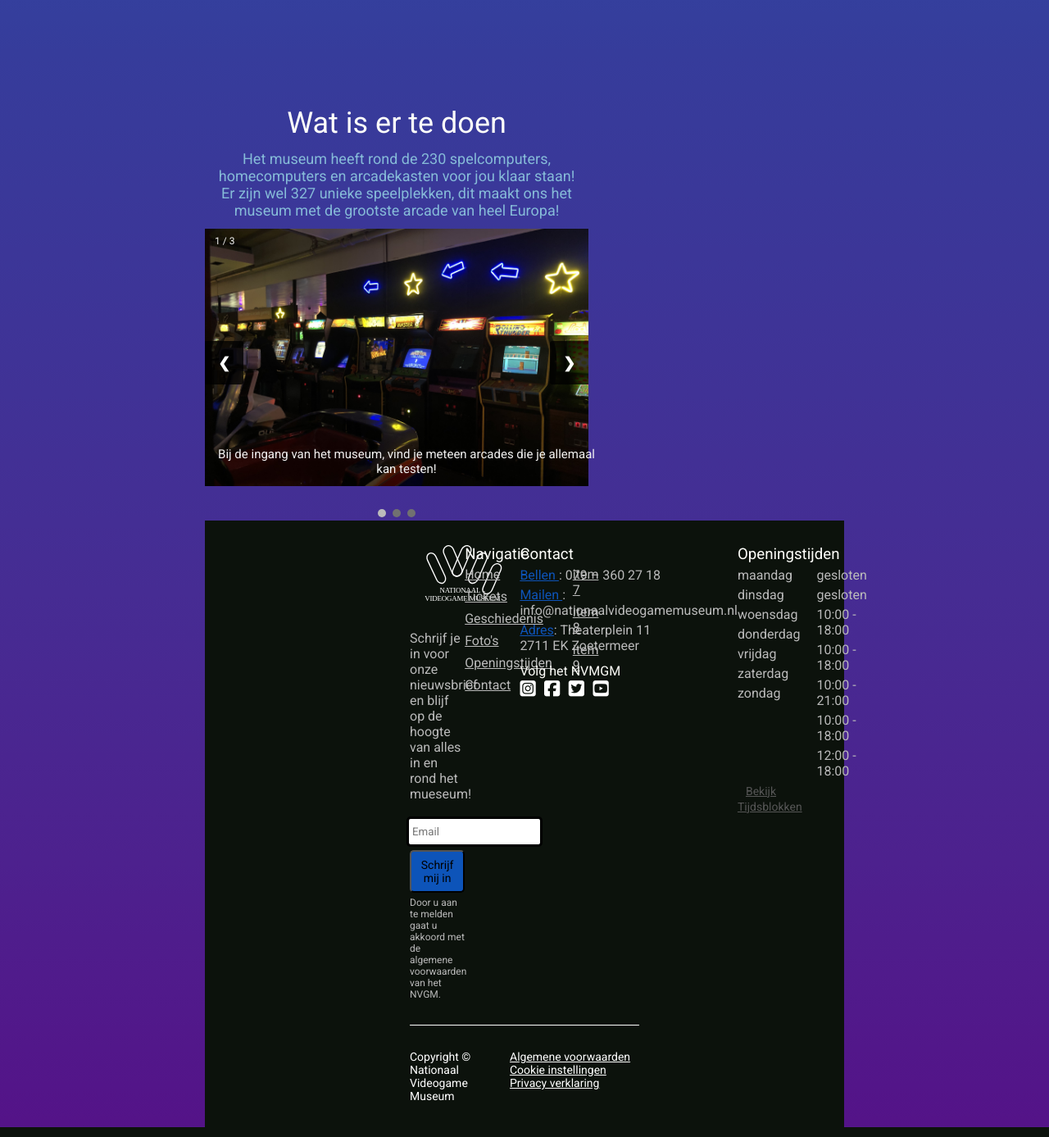
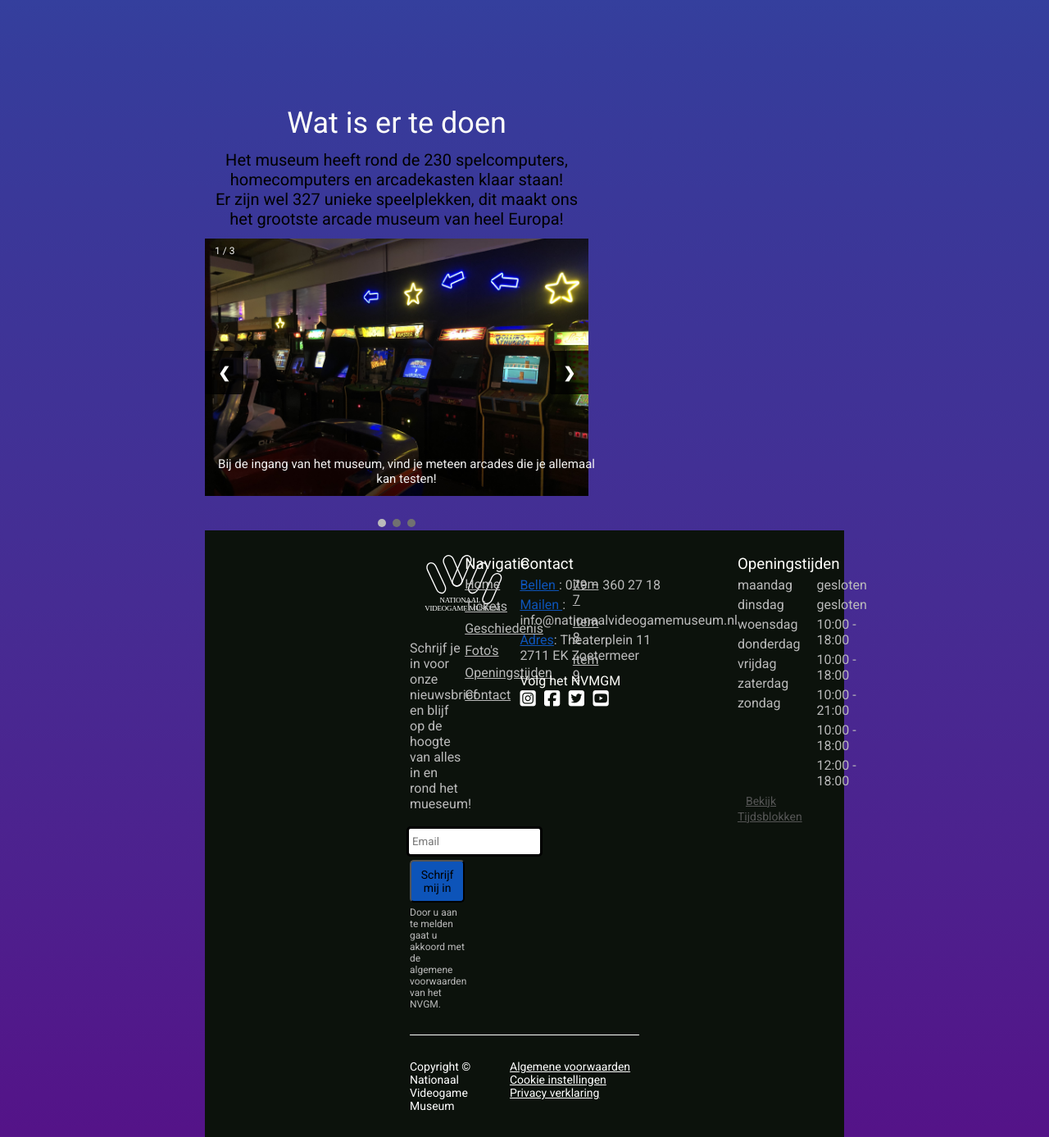
Before and after one commit to lars34932/P2-museum-online, a PHP site: page / in a window 1280 px wide; the page is wider, and only the part inside the window is pictured. Shown: the part 2222-3609 px from the top of that part at 82% size. Run offline with PHP 8.4, Linux system fonts and the light colour scheme; some libraries are stand-ins or nearby versions; some web fonts are replaced.

Commit message:
paar kleine onnodige dingen weggehaald + gecomment

```diff
--- a/index.php
+++ b/index.php
@@ -147,9 +147,7 @@ require_once "languages/language-" . $lang . '.php';
 
             <section class="about-left">
                 <h2>Over het Nationaal videogame museum</h2>
-                <p>Het Nationaal Videogame Museum is 'the place to be' voor iedereen die meer wil weten en beleven
-                    over
-                    videogames.
+                <p>Het Nationaal Videogame Museum is 'the place to be' voor iedereen die meer wil weten en beleven over videogames.
                     Het museum laat bezoekers de games van nu én van vroeger ervaren. <br>
                     Gamers van jong tot oud zijn welkom om te spelen, ontdekken, leren en ervaringen online te
                     delen.
@@ -197,8 +195,8 @@ require_once "languages/language-" . $lang . '.php';
         <section class="watTeDoen-text">
             <h2>Wat is er te doen</h2>
 
-            <p>Het museum heeft rond de 230 spelcomputers, homecomputers en arcadekasten voor jou klaar staan! <br>
-                Er zijn wel 327 unieke speelplekken, dit maakt ons het museum met de grootste arcade van heel Europa!</p>
+            <p>Het museum heeft rond de 230 spelcomputers, homecomputers en arcadekasten klaar staan! <br>
+                Er zijn wel 327 unieke speelplekken, dit maakt ons het grootste arcade museum van heel Europa!</p>
         </section>
 
             <section class="slideshow">
--- a/main.js
+++ b/main.js
@@ -3,8 +3,6 @@ window.addEventListener("load", () => {
 
   // var gemaakt hoever gescrolled is
   let lastKnownScrollPosition = 0;
-
-  const header = document.querySelector("#header");
 
   const headerHeight = header.clientHeight;
 
@@ -14,23 +12,22 @@ window.addEventListener("load", () => {
     // var aanpassen naar scroll punt
     lastKnownScrollPosition = window.scrollY;
 
+    // checken of er voorbij de header gescrolled is, zo ja header fixed class word toegevoegd
     if (headerHeight <= lastKnownScrollPosition) {
       header.classList.add("header--fixed");
     }
 
+    // checken of er voorbij de header gescrolled is, zo nee header fixed class word weggehaald
     else {
       header.classList.remove("header--fixed");
     }
 
-    console.log(lastKnownScrollPosition);
   });
-
 
 });
 
 
 // FOTO SLIDER STUFF
-
 
 let slideIndex = 1;
 showSlides(slideIndex);
--- a/style.css
+++ b/style.css
@@ -6,7 +6,7 @@
 
 body{
     background-image: linear-gradient(to bottom, #86bbd8, #67a6d0, #4c91c8, #367bbf, #2964b3, #2a57ac, #2f4aa4, #363c9b, #3e3497, #462c93, #4d218e, #541388);
-    color: #86BBD8;
+    color: black
 }
 
 html{
@@ -225,7 +225,7 @@ p{
 }
 
 .about p, .history p, .watTeDoen p{
-    font-size: 18px;
+    font-size: 20px;
     margin-bottom: 12px;
 }
 
```
Also changed, not shown: fotos/achtergrond-home.png.
